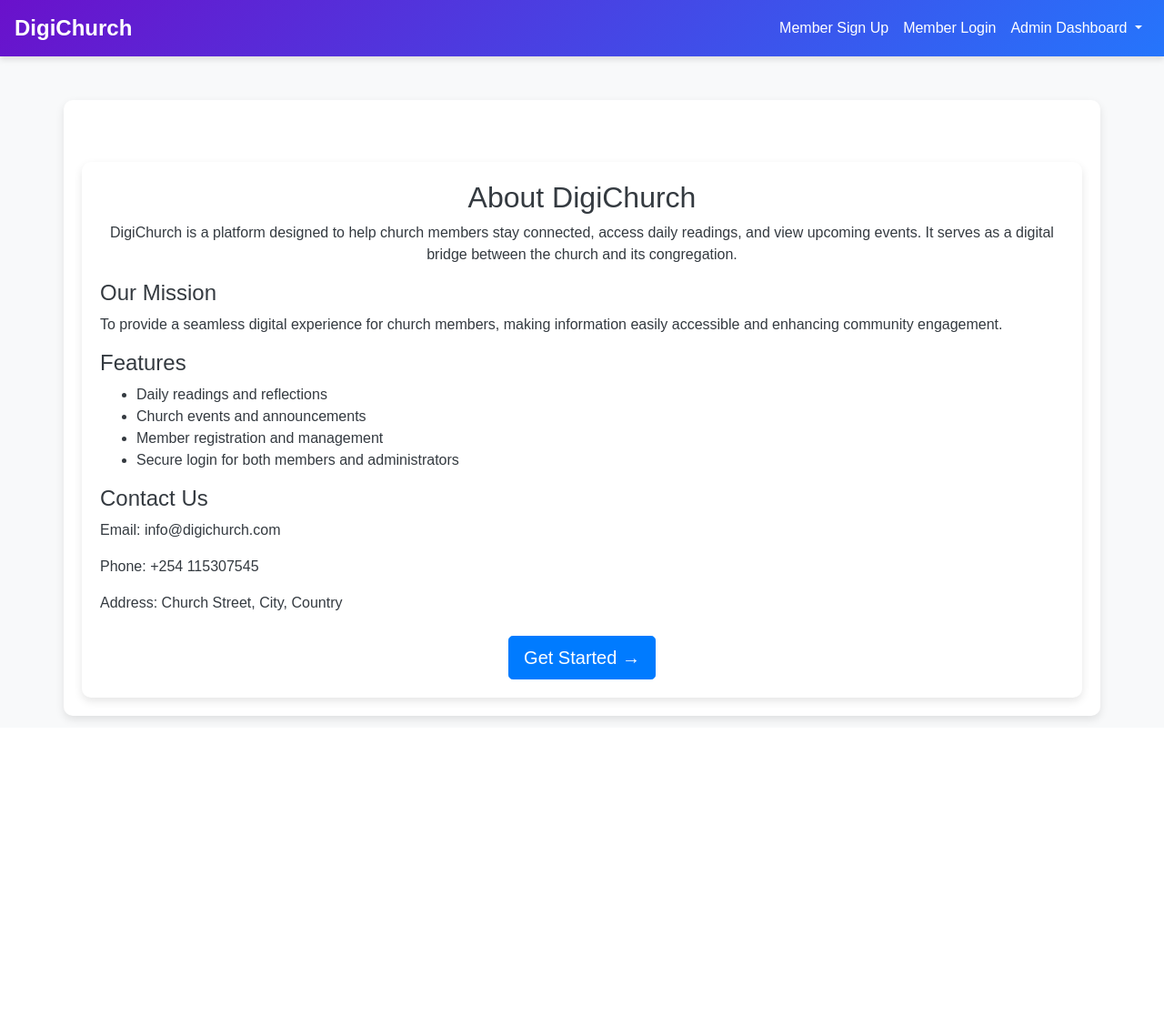
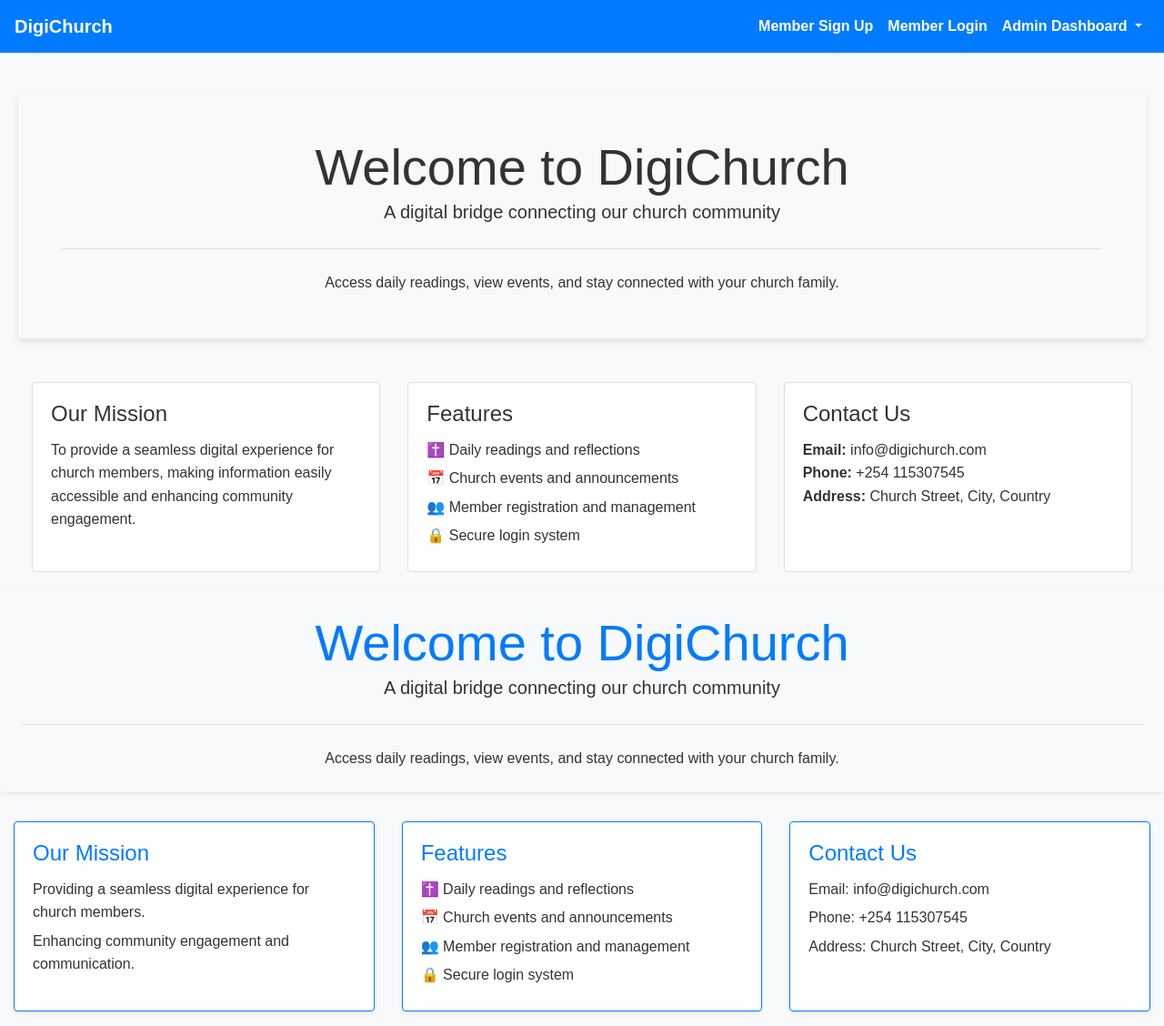
Before and after one commit to Manyala1/kanisa, a Flask app: page /about in a window 1280 px wide. Shown: the whole page at 91% size. Before the commit the page ends 794 px from the top, so only its background shows below. Run offline with Flask 3, Linux system fonts and the light colour scheme; some libraries are stand-ins or nearby versions.

Commit message:
base styling

```diff
--- a/app/templates/about.html
+++ b/app/templates/about.html
@@ -1,31 +1,48 @@
 {% extends 'base.html' %}
 
 {% block content %}
-<div class="container mt-5">
-    <h2 class="text-center">About DigiChurch</h2>
-    <p class="text-center">DigiChurch is a platform designed to help church members stay connected, access daily readings, and view upcoming events. It serves as a digital bridge between the church and its congregation.</p>
+<div class="jumbotron text-center bg-light p-5 rounded">
+    <h1 class="display-4">Welcome to DigiChurch</h1>
+    <p class="lead">A digital bridge connecting our church community</p>
+    <hr class="my-4">
+    <p>Access daily readings, view events, and stay connected with your church family.</p>
+</div>
 
-    <h4>Our Mission</h4>
-    <p>To provide a seamless digital experience for church members, making information easily accessible and enhancing community engagement.</p>
+<div class="row mt-5">
+    <div class="col-md-4">
+        <div class="card h-100">
+            <div class="card-body">
+                <h4 class="card-title">Our Mission</h4>
+                <p class="card-text">To provide a seamless digital experience for church members, making information easily accessible and enhancing community engagement.</p>
+            </div>
+        </div>
+    </div>
 
-    <h4>Features</h4>
-    <ul>
-        <li>Daily readings and reflections</li>
-        <li>Church events and announcements</li>
-        <li>Member registration and management</li>
-        <li>Secure login for both members and administrators</li>
-    </ul>
+    <div class="col-md-4">
+        <div class="card h-100">
+            <div class="card-body">
+                <h4 class="card-title">Features</h4>
+                <ul class="list-unstyled">
+                    <li>✝️ Daily readings and reflections</li>
+                    <li>📅 Church events and announcements</li>
+                    <li>👥 Member registration and management</li>
+                    <li>🔒 Secure login system</li>
+                </ul>
+            </div>
+        </div>
+    </div>
 
-    <h4>Contact Us</h4>
-    <p>Email: info@digichurch.com</p>
-    <p>Phone: +254 115307545</p>
-    <p>Address: Church Street, City, Country</p>
-
-    <!-- Get Started Button -->
-    <div class="text-center mt-4">
-        <a href="{{ url_for('auth.get_started') }}" class="btn btn-primary btn-lg">
-            Get Started <span>&#8594;</span> <!-- Arrow symbol -->
-        </a>
+    <div class="col-md-4">
+        <div class="card h-100">
+            <div class="card-body">
+                <h4 class="card-title">Contact Us</h4>
+                <p class="card-text">
+                    <strong>Email:</strong> info@digichurch.com<br>
+                    <strong>Phone:</strong> +254 115307545<br>
+                    <strong>Address:</strong> Church Street, City, Country
+                </p>
+            </div>
+        </div>
     </div>
 </div>
 {% endblock %}
--- a/app/templates/base.html
+++ b/app/templates/base.html
@@ -1,76 +1,81 @@
 <!DOCTYPE html>
 <html lang="en">
 <head>
-    <meta charset="UTF-8">
-    <meta name="viewport" content="width=device-width, initial-scale=1.0">
+  <meta charset="UTF-8" />
+  <meta name="viewport" content="width=device-width, initial-scale=1.0"/>
   <title>DigiChurch</title>
-    <link rel="stylesheet" href="https://stackpath.bootstrapcdn.com/bootstrap/4.5.2/css/bootstrap.min.css">
+  <link rel="stylesheet" href="https://stackpath.bootstrapcdn.com/bootstrap/4.5.2/css/bootstrap.min.css"/>
+  <link rel="stylesheet" href="{{ url_for('static', filename='css/base.css') }}">
   <style>
-        /* Base Styles */
     body {
-            font-family: 'Poppins', sans-serif;
+      font-family: 'Arial', sans-serif;
       background-color: #f8f9fa;
-            color: #343a40;
-            margin: 0;
     }
 
-        /* Navbar */
     .navbar {
-            background: linear-gradient(135deg, #6a11cb, #2575fc);
-            box-shadow: 0px 4px 6px rgba(0, 0, 0, 0.1);
+      background-color: #007bff !important;
     }
 
-        .navbar-brand {
-            color: white !important;
+    .navbar-brand, .nav-link {
       font-weight: bold;
-            font-size: 1.5rem;
+      color: #fff !important;
     }
 
-        .navbar-nav .nav-link {
-            color: white !important;
-            transition: all 0.3s ease;
+    .nav-link:hover {
+      text-decoration: underline;
     }
 
-        .navbar-nav .nav-link:hover {
-            color: #e3e3e3 !important;
+    .jumbotron {
+      background-color: #ffffff;
+      padding: 2rem;
+      box-shadow: 0px 4px 8px rgba(0,0,0,0.1);
     }
 
-        /* Dropdown */
-        .nav-item.dropdown .dropdown-menu {
-            background-color: rgba(255, 255, 255, 0.9);
-            border-radius: 8px;
-            box-shadow: 0px 2px 8px rgba(0, 0, 0, 0.1);
+    .card {
+      transition: transform 0.3s ease-in-out;
     }
 
-        .dropdown-item {
-            color: #343a40;
+    .card:hover {
+      transform: scale(1.05);
     }
 
-        .dropdown-item:hover {
-            background-color: rgba(106, 17, 203, 0.1);
+    .alert {
+      font-size: 1rem;
     }
 
-        /* Flash Messages */
-        .alert {
-            border-radius: 6px;
-            font-weight: 500;
+    .list-unstyled li {
+      margin-bottom: 6px;
     }
 
-        /* Container */
-        .container {
-            background: white;
+    /* Ensure full screen fit */
+    .container-fluid {
       padding: 20px;
-            border-radius: 10px;
-            box-shadow: 0px 4px 10px rgba(0, 0, 0, 0.1);
     }
 
-        /* Buttons */
-        button.navbar-toggler {
-            border: 2px solid white;
+    .row {
+      margin: 0 auto;
+      display: flex;
+      flex-wrap: wrap;
+      justify-content: center;
     }
 
-        .navbar-toggler-icon {
-            filter: invert(100%);
+    .col-md-4 {
+      flex: 1;
+      min-width: 300px;
+    }
+
+    @media (max-width: 768px) {
+      .jumbotron {
+        padding: 1rem;
+      }
+
+      h1.display-4 {
+        font-size: 1.8rem;
+      }
+
+      .lead {
+        font-size: 1rem;
+      }
     }
   </style>
 </head>
@@ -118,7 +123,7 @@
     </div>
   </nav>
 
-    <div class="container mt-5">
+  <div class="container-fluid mt-4">
     {% with messages = get_flashed_messages(with_categories=true) %}
       {% if messages %}
         {% for category, message in messages %}
@@ -136,6 +141,54 @@
     {% endblock %}
   </div>
 
+  <div class="jumbotron text-center bg-light p-4 rounded shadow-sm">
+    <h1 class="display-4 text-primary">Welcome to DigiChurch</h1>
+    <p class="lead">A digital bridge connecting our church community</p>
+    <hr class="my-4">
+    <p>Access daily readings, view events, and stay connected with your church family.</p>
+  </div>
+
+  <div class="row mt-4">
+    <div class="col-md-4 mb-3">
+      <div class="card h-100 border-primary shadow-sm">
+        <div class="card-body">
+          <h4 class="card-title text-primary">Our Mission</h4>
+          <ul class="list-unstyled">
+            <li><i class="fas fa-flag"></i> Providing a seamless digital experience for church members.</li>
+            <li><i class="fas fa-users"></i> Enhancing community engagement and communication.</li>
+          </ul>
+        </div>
+      </div>
+    </div>
+
+    <div class="col-md-4 mb-3">
+      <div class="card h-100 border-primary shadow-sm">
+        <div class="card-body">
+          <h4 class="card-title text-primary">Features</h4>
+          <ul class="list-unstyled">
+            <li>✝️ Daily readings and reflections</li>
+            <li>📅 Church events and announcements</li>
+            <li>👥 Member registration and management</li>
+            <li>🔒 Secure login system</li>
+          </ul>
+        </div>
+      </div>
+    </div>
+
+    <div class="col-md-4 mb-3">
+      <div class="card h-100 border-primary shadow-sm">
+        <div class="card-body">
+          <h4 class="card-title text-primary">Contact Us</h4>
+          <ul class="list-unstyled">
+            <li><i class="fas fa-envelope"></i> Email: info@digichurch.com</li>
+            <li><i class="fas fa-phone"></i> Phone: +254 115307545</li>
+            <li><i class="fas fa-map-marker-alt"></i> Address: Church Street, City, Country</li>
+          </ul>
+        </div>
+      </div>
+    </div>
+  </div>
+
   <script src="https://code.jquery.com/jquery-3.5.1.min.js"></script>
   <script src="https://cdn.jsdelivr.net/npm/@popperjs/core@2.5.4/dist/umd/popper.min.js"></script>
   <script src="https://stackpath.bootstrapcdn.com/bootstrap/4.5.2/js/bootstrap.min.js"></script>
```
Lines whose indentation alone changed are shown as unchanged.
